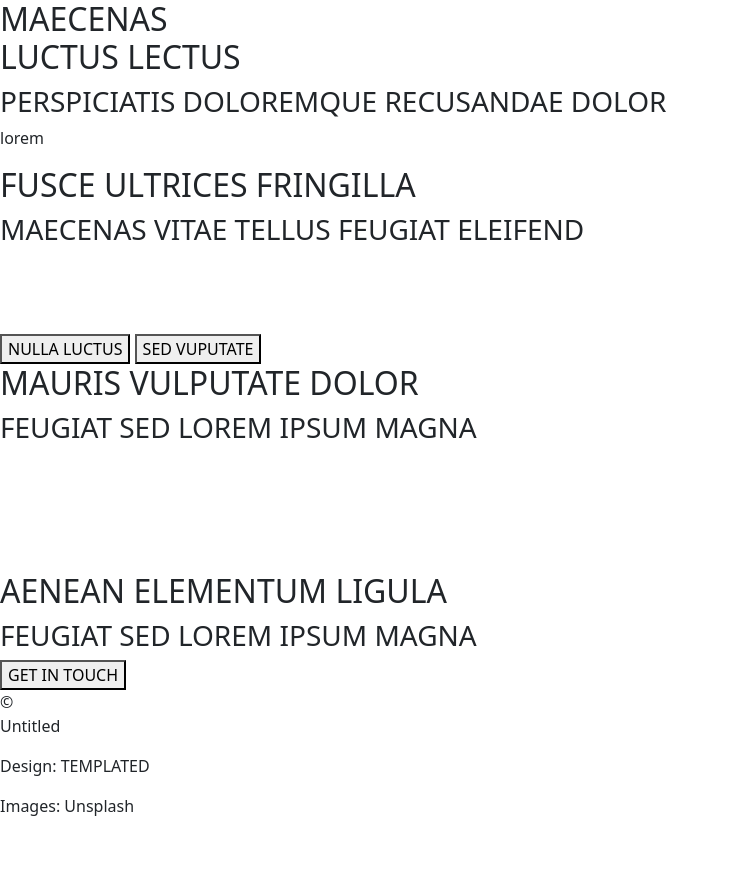
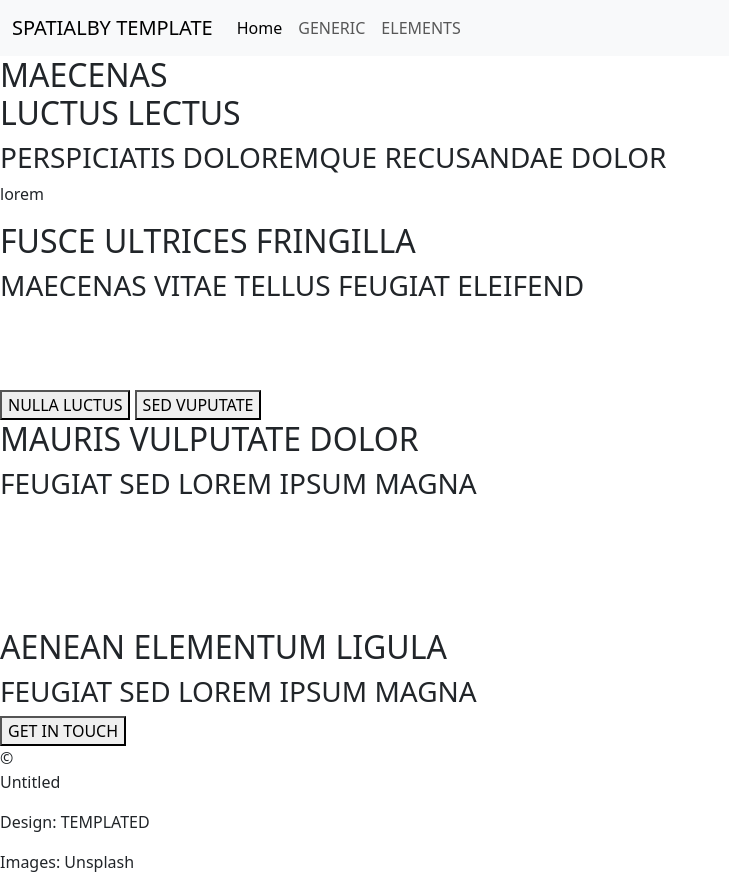
Before and after one commit to somaleyo/spatial, a website: page index.htm in a window 1280 px wide. Shown: the whole page, without its empty margins (0-729 px from the left). Before the commit the page ends 834 px from the top, so only its background shows below. Drawn offline with nearby package versions, Linux system fonts and the light colour scheme.

Commit message:
navbar css

```diff
--- a/index.htm
+++ b/index.htm
@@ -7,9 +7,28 @@
     <title>SASS ex2</title>
 </head>
 <body>
-<nav>
+    <nav class="navbar navbar-expand-lg bg-body-tertiary">
+        <div class="container-fluid">
+          <a class="navbar-brand" href="#"><span class="spatial">SPATIAL</span>BY TEMPLATE</a>
+          <button class="navbar-toggler" type="button" data-bs-toggle="collapse" data-bs-target="#navbarNav" aria-controls="navbarNav" aria-expanded="false" aria-label="Toggle navigation">
+            <span class="navbar-toggler-icon"></span>
+          </button>
+          <div class="collapse navbar-collapse" id="navbarNav">
+            <ul class="navbar-nav">
+              <li class="nav-item">
+                <a class="nav-link active" aria-current="page" href="#">Home</a>
+              </li>
+              <li class="nav-item">
+                <a class="nav-link" href="#">GENERIC</a>
+              </li>
+              <li class="nav-item">
+                <a class="nav-link" href="#">ELEMENTS<a>
+              </li>
 
-</nav>
+            </ul>
+          </div>
+        </div>
+      </nav>
 
 <header>
 
```
